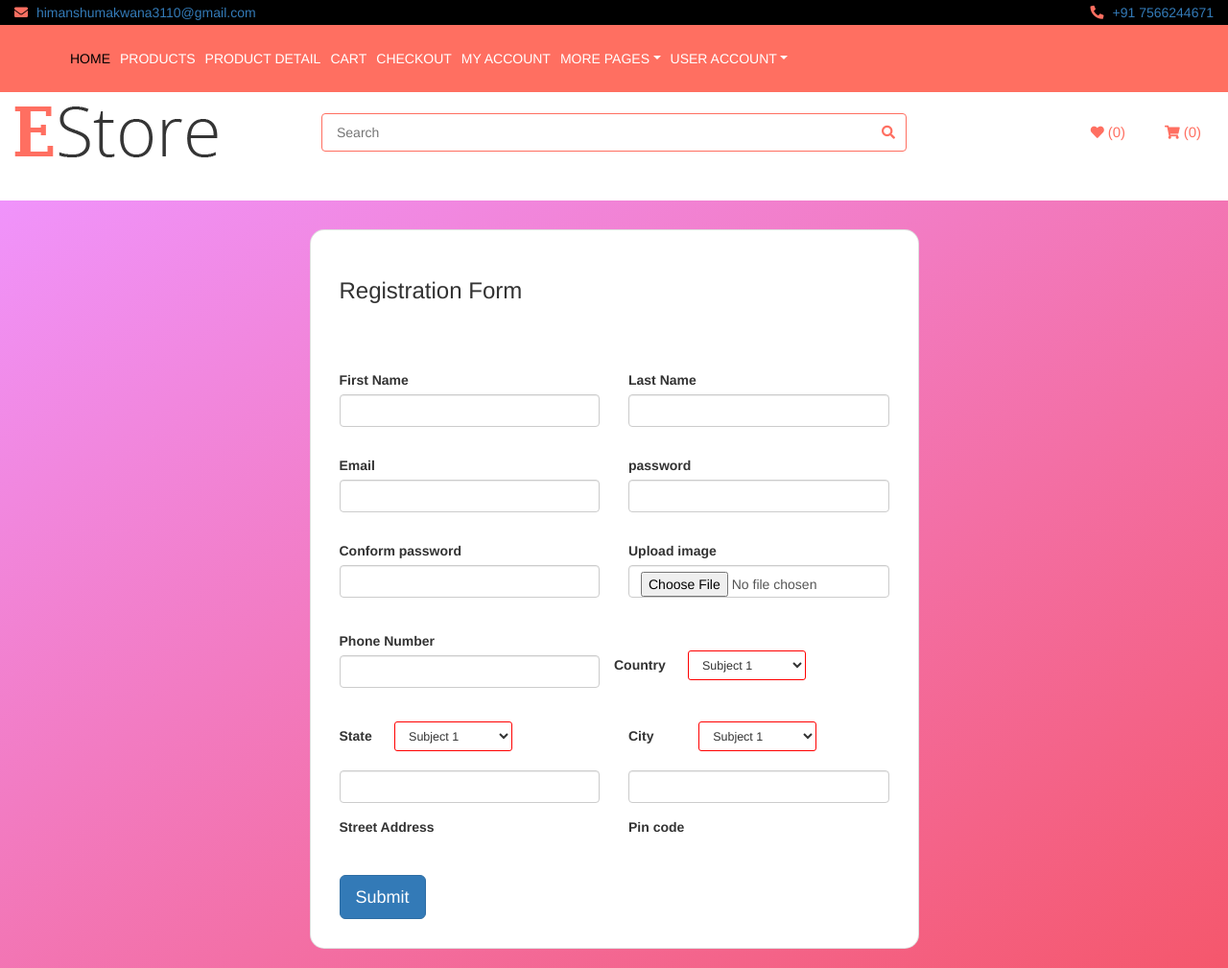
After one commit to SOLANKIJAY15/master, a CodeIgniter app: page /master/User_Register/register in a window 1280 px wide. The commit adds this page. Shown: the whole page at 96% size. Run offline with CodeIgniter, Linux system fonts and the light colour scheme; some libraries are stand-ins or nearby versions.

Commit message:
add files

```diff
--- /dev/null
+++ b/application/controllers/User_Register.php
@@ -0,0 +1,27 @@
+
+<?php
+defined('BASEPATH') OR exit('No direct script access allowed');
+
+class User_Register extends CI_Controller {
+
+	/**
+	 * Index Page for this controller.
+	 *
+	 * Maps to the following URL
+	 * 		http://example.com/index.php/welcome
+	 *	- or -
+	 * 		http://example.com/index.php/welcome/index
+	 *	- or -
+	 * Since this controller is set as the default controller in
+	 * config/routes.php, it's displayed at http://example.com/
+	 *
+	 * So any other public methods not prefixed with an underscore will
+	 * map to /index.php/welcome/<method_name>
+	 * @see https://codeigniter.com/userguide3/general/urls.html
+	 */
+	public function register()
+	{
+		$this->load->view('register.php');
+	}
+
+}
--- a/application/views/header.php
+++ b/application/views/header.php
@@ -36,6 +36,12 @@
         <!-- Template Stylesheet -->
         <link href="<?php echo $base.'/assets/css/style.css?v=$this->config->item("curr_ver")';?>" rel="stylesheet">
         <link href="<?php echo $base.'/assets/css/login.css?v=$this->config->item("curr_ver")';?>" rel="stylesheet">
+        <link href="<?php echo $base.'/assets/css/register.css?v=$this->config->item("curr_ver")';?>" rel="stylesheet">
+        <meta charset="utf-8">
+  <meta name="viewport" content="width=device-width, initial-scale=1">
+  <link rel="stylesheet" href="https://maxcdn.bootstrapcdn.com/bootstrap/3.4.1/css/bootstrap.min.css">
+  <script src="https://ajax.googleapis.com/ajax/libs/jquery/3.6.0/jquery.min.js"></script>
+  <script src="https://maxcdn.bootstrapcdn.com/bootstrap/3.4.1/js/bootstrap.min.js"></script>
     </head>
 
     <body>
@@ -88,7 +94,7 @@
                                 <a href="#" class="nav-link dropdown-toggle" data-toggle="dropdown">User Account</a>
                                 <div class="dropdown-menu">
                                     <a href="<?php echo $base.'Login/userlogin';?>"  class="dropdown-item">Login</a>
-                                    <a href="<?php echo $base.'Login/userlogin';?>"  class="dropdown-item">Register</a>
+                                    <a href="<?php echo $base.'User_Register/register';?>"  class="dropdown-item">Register</a>
                                 </div>
                             </div>
                         </div>
--- /dev/null
+++ b/application/views/register.php
@@ -0,0 +1,131 @@
+<?php
+include("header.php");
+?>
+<section class="vh-100 gradient-custom">
+  <div class="container py-5 h-100">
+    <div class="row justify-content-center align-items-center h-100">
+      <div class="col-12 col-lg-9 col-xl-7">
+        <div class="card shadow-2-strong card-registration" style="border-radius: 15px;">
+          <div class="card-body p-4 p-md-5">
+            <h3 class="mb-4 pb-2 pb-md-0 mb-md-5">Registration Form</h3>
+            <!-- REGISTER FORM START -->
+            <form>
+            <br><br>
+            <!-- FIRST NAME LAST NAME INPUT -->
+            <div class="row">
+                <div class="col-md-6 mb-4">
+                    <div class="form-outline">
+                        <label class="form-label">First Name</label>
+                        <input type="text" class="form-control form-control-lg" />
+                    </div>
+                </div>
+                <div class="col-md-6 mb-4">
+                    <div class="form-outline">
+                        <label class="form-label">Last Name</label>
+                        <input type="text" class="form-control form-control-lg" />
+                    </div>
+                </div>
+            </div>
+
+            <div class="row">
+                <div class="col-md-6 mb-4 d-flex align-items-center">
+                    <div class="form-outline datepicker w-100">
+                        <label class="form-label">Email</label>
+                        <input type="email" class="form-control form-control-lg" />
+                    </div>
+                </div>
+                <div class="col-md-6 mb-4">
+                    <div class="form-outline">
+                        <label class="form-label" >password</label>
+                        <input type="password" class="form-control form-control-lg" />
+                  </div>
+                </div>
+            </div>
+
+            <div class="row">
+                <div class="col-md-6 mb-4 pb-2">
+                    <div class="form-outline">
+                        <label class="form-label" >Conform password</label>
+                        <input type="password" class="form-control form-control-lg" />
+                  </div>
+                </div>
+                <div class="col-md-6 mb-4 pb-2">
+                    <div class="form-outline">
+                        <label class="form-label">Upload image</label>
+                        <input class="form-control form-control-lg"  type="file" />
+                    </div>
+                </div>
+            </div>
+
+            <div class="row">
+                <div class="col-md-6 mb-4 pb-2">
+                    <div class="form-outline">
+                        <label class="form-label">Phone Number</label>
+                        <input type="tel" class="form-control form-control-lg" />
+                  </div>
+                </div>
+
+                    <div class="form-outline"><br>
+                        <label class="form-label">Country</label>&nbsp;&nbsp;&nbsp;&nbsp;&nbsp;
+                        <select class="select form-control-lg" style="background-color:white; border-color:red;">
+                            <option value="1" disabled>Choose option</option>
+                            <option value="2">Subject 1</option>
+                            <option value="3">Subject 2</option>
+                            <option value="4">Subject 3</option>
+                        </select>
+                    </div>
+            </div>
+
+
+            <div class="row">
+                <div class="col-md-6 mb-4 pb-2">
+                    <div class="form-outline">
+                        <label class="form-label">State</label>&nbsp;&nbsp;&nbsp;&nbsp;&nbsp;
+                        <select class="select form-control-lg" style="background-color:white; border-color:red;">
+                            <option value="1" disabled>Choose option</option>
+                            <option value="2">Subject 1</option>
+                            <option value="3">Subject 2</option>
+                            <option value="4">Subject 3</option>
+                        </select>
+                    </div>
+                </div>
+                <div class="col-md-6 mb-4 pb-2">
+                    <div class="form-outline">
+                        <label class="form-label">City</label>&nbsp;&nbsp;&nbsp;&nbsp;&nbsp;&nbsp;&nbsp;&nbsp;&nbsp;&nbsp;&nbsp;
+                            <select class="select form-control-lg" style="background-color:white; border-color:red;"    >
+                                <option value="1" disabled>Choose option</option>
+                                <option value="2">Subject 1</option>
+                                <option value="3">Subject 2</option>
+                                <option value="4">Subject 3</option>
+                            </select>
+                    </div>
+                </div>
+            </div>
+
+            <div class="row">
+                <div class="col-md-6 mb-4">
+                    <div class="form-outline">
+                        <input type="text" class="form-control form-control-lg" />
+                        <label class="form-label">Street Address</label>
+                    </div>
+                </div>
+                <div class="col-md-6 mb-4">
+                    <div class="form-outline">
+                        <input type="number" class="form-control form-control-lg" />
+                        <label class="form-label" >Pin code</label>
+                    </div>
+                </div>
+            </div>
+
+
+              <div class="mt-4 pt-2">
+                <input class="btn btn-primary btn-lg" type="submit" value="Submit" />
+              </div>
+
+            </form>
+          </div>
+        </div>
+      </div>
+    </div>
+  </div>
+</section>
--- /dev/null
+++ b/assets/css/register.css
@@ -0,0 +1,20 @@
+.gradient-custom {
+  /* fallback for old browsers */
+  background: #f093fb;
+
+  /* Chrome 10-25, Safari 5.1-6 */
+  background: -webkit-linear-gradient(to bottom right, rgba(240, 147, 251, 1), rgba(245, 87, 108, 1));
+
+  /* W3C, IE 10+/ Edge, Firefox 16+, Chrome 26+, Opera 12+, Safari 7+ */
+  background: linear-gradient(to bottom right, rgba(240, 147, 251, 1), rgba(245, 87, 108, 1))
+}
+
+.card-registration .select-input.form-control[readonly]:not([disabled]) {
+  font-size: 1rem;
+  line-height: 2.15;
+  padding-left: .75em;
+  padding-right: .75em;
+}
+.card-registration .select-arrow {
+  top: 13px;
+}
```
Also changed, not shown: application/views/login.php (+11 -23 lines), assets/img/logo2.png (added).
